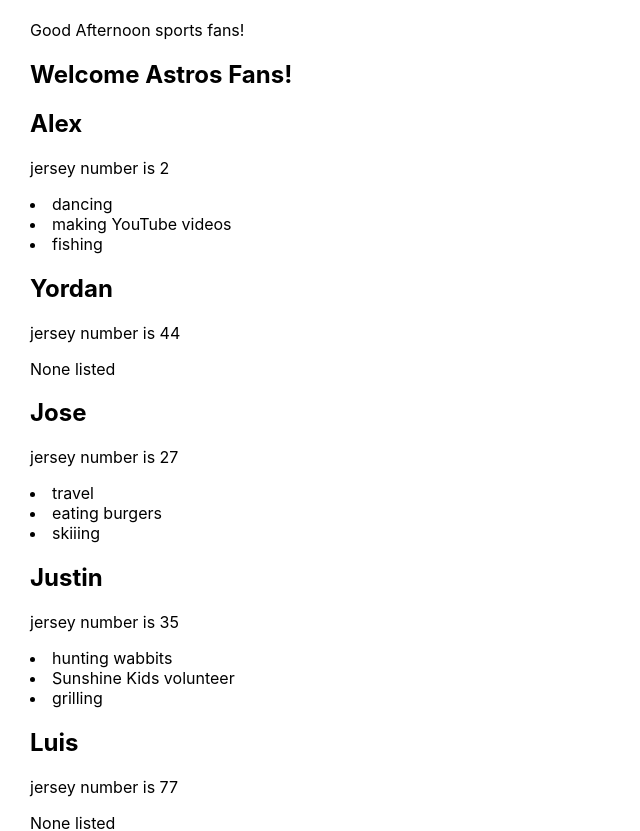
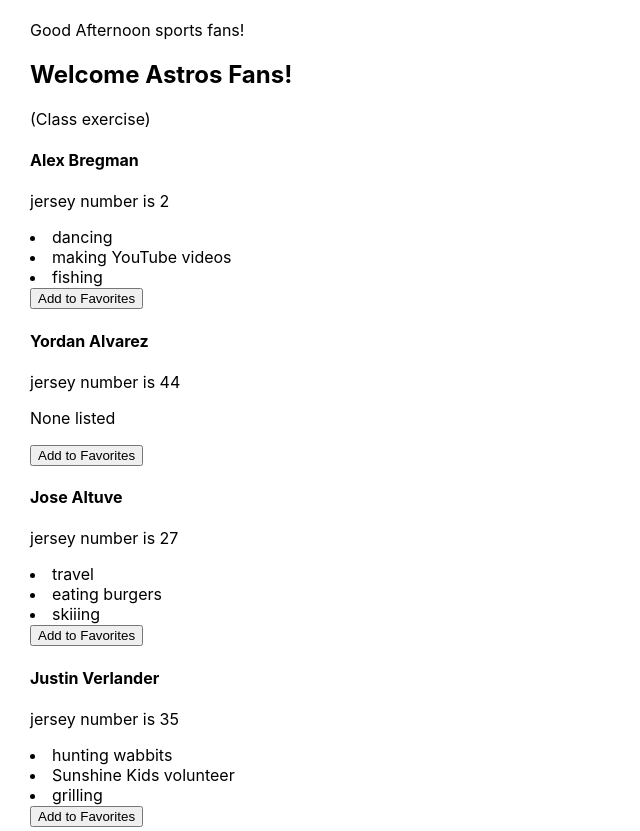
Before and after one commit to loriculberson/new-roster-app, a React (Create React App) app: page / in a window 1280 px wide. Shown: the top 831 px of the page, without its empty margins (0-640 px from the left). Built offline with nearby package versions, Linux system fonts and the light colour scheme.

Commit message:
WIP display data

```diff
--- a/src/components/App.js
+++ b/src/components/App.js
@@ -2,14 +2,33 @@
 import Welcome from './Welcome'
 import { playerData } from '../data/playerData'
 import PlayerList from './PlayerList'
+import Favorite from './Favorite'
+import React, { useState, useEffect } from 'react'
 
 function App() {
+  const [favorites, setFavorites] = useState([])
+
+  const addFavorite = (id) => {
+    console.log('hi mom', id)
+    /*
+    using the id, find the player object in the playerData array
+    take the found player and move it into the favorites array
+    */
+   const foundPlayer = playerData.find(player => player.id === id )
+   console.log('found player', foundPlayer)
+   const updatedFavorites = favorites.slice()
+   updatedFavorites.push(foundPlayer)
+   setFavorites(updatedFavorites)
+  }
+  // useEffect(()=> console.log(favorites))
   return (
     <div className="container">
       <Welcome />
       <PlayerList
         players={playerData}
+        addFavorite={addFavorite}
       />
+      <Favorite />
     </div>
   );
 }
--- /dev/null
+++ b/src/components/Favorite.js
@@ -0,0 +1,8 @@
+function Favorite(){
+  return (
+    <h2>Favorite Players</h2>
+  )
+
+}
+
+export default Favorite;
--- a/src/components/Player.js
+++ b/src/components/Player.js
@@ -7,14 +7,12 @@
 
   return (
     <>
-      <h2>{props.firstName}</h2>
+      <h4>{props.firstName} {props.lastName}</h4>
       <p>jersey number is {props.jersey}</p>
       {playerHobbies}
+      <button onClick={() => props.addFav(props.id)}>Add to Favorites</button>
     </>
   )
 }
 
 export default Player;
-
-//player name h3
-//add list of hobbies under each player
--- a/src/components/PlayerList.js
+++ b/src/components/PlayerList.js
@@ -4,12 +4,16 @@
   console.log("props", props);
 
   // create a list of Player components
-  const allPlayers = props.players.map((player) => {
+  const allPlayers = props.players.map((player, index) => {
     return (
         <Player
+          id={player.id}
+          key={index}
           firstName={player.firstName}
+          lastName={player.lastName}
           jersey={player.jerseyNumber}
           hobbies={player.hobbies}
+          addFav={props.addFavorite}
         />
       )
   });
--- a/src/components/Welcome.js
+++ b/src/components/Welcome.js
@@ -9,6 +9,7 @@
     <>
       <p>{message} sports fans!</p>
       <h2>Welcome Astros Fans!</h2>
+      <p>(Class exercise)</p>
     </>
   )
 }
```
